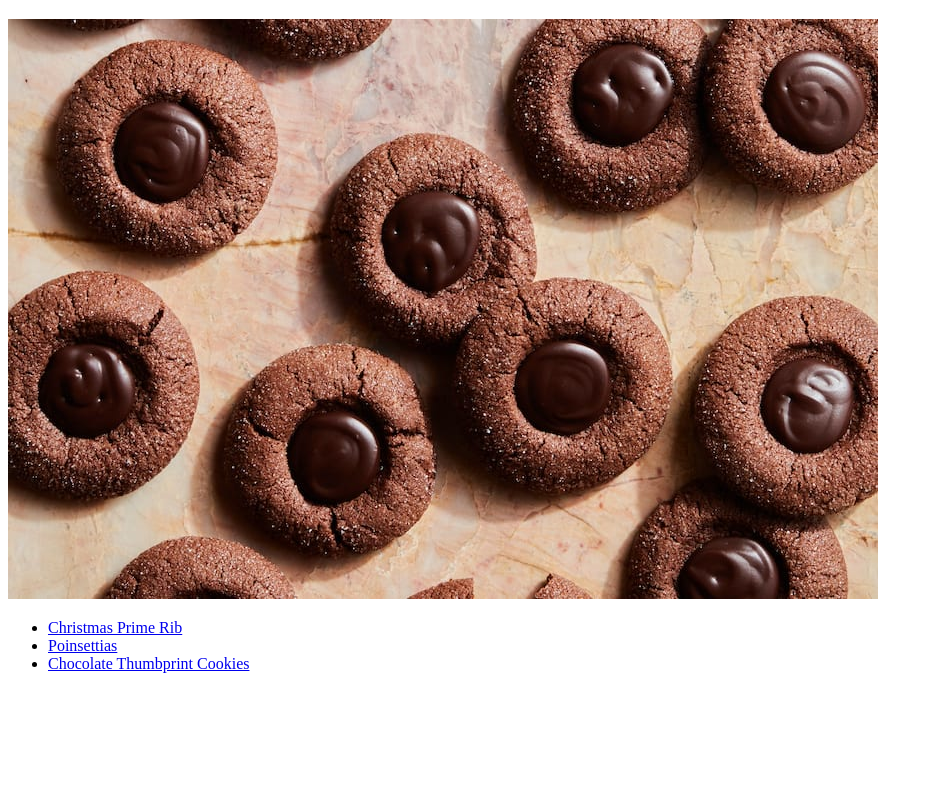
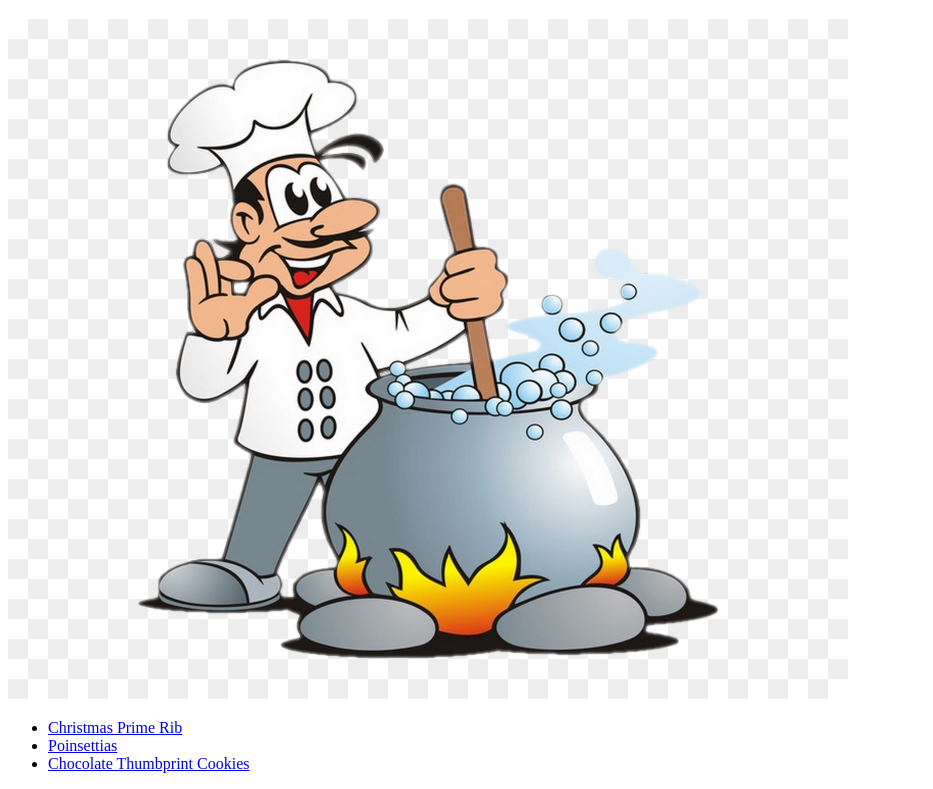
Before and after one commit to Sang002/odin-recipes, a plain HTML site: page index.html in a window 1280 px wide. Shown: the part 61-850 px from the top of the page, without its empty margins (0-933 px from the left). Before the commit the page ends 800 px from the top, so only its background shows below. Drawn offline with Linux system fonts and the light colour scheme.

Commit message:
Added a cooking clip art picture

```diff
--- a/index.html
+++ b/index.html
@@ -8,7 +8,7 @@
     <body>
         <h1>Odin Recipes</h1>
 
-        <img src="./recipes/img/cookies.jpg" alt="Simple cooking clipart">
+        <img src="./recipes/img/cooking.jpeg" alt="Simple cooking clipart">
 
         <ul>
             <li><a href="recipes/prime-rib.html">Christmas Prime Rib</a></li>
```
